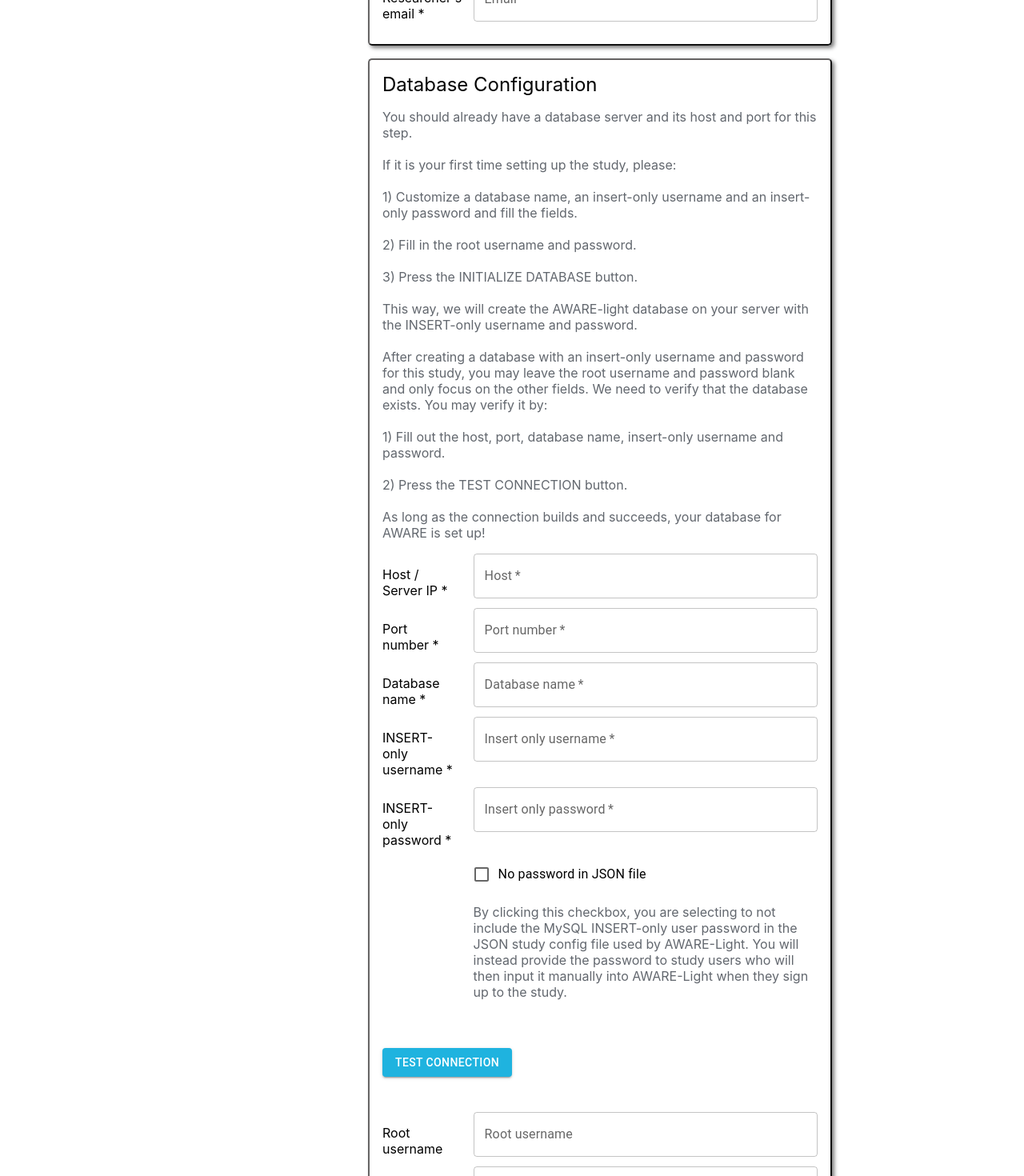
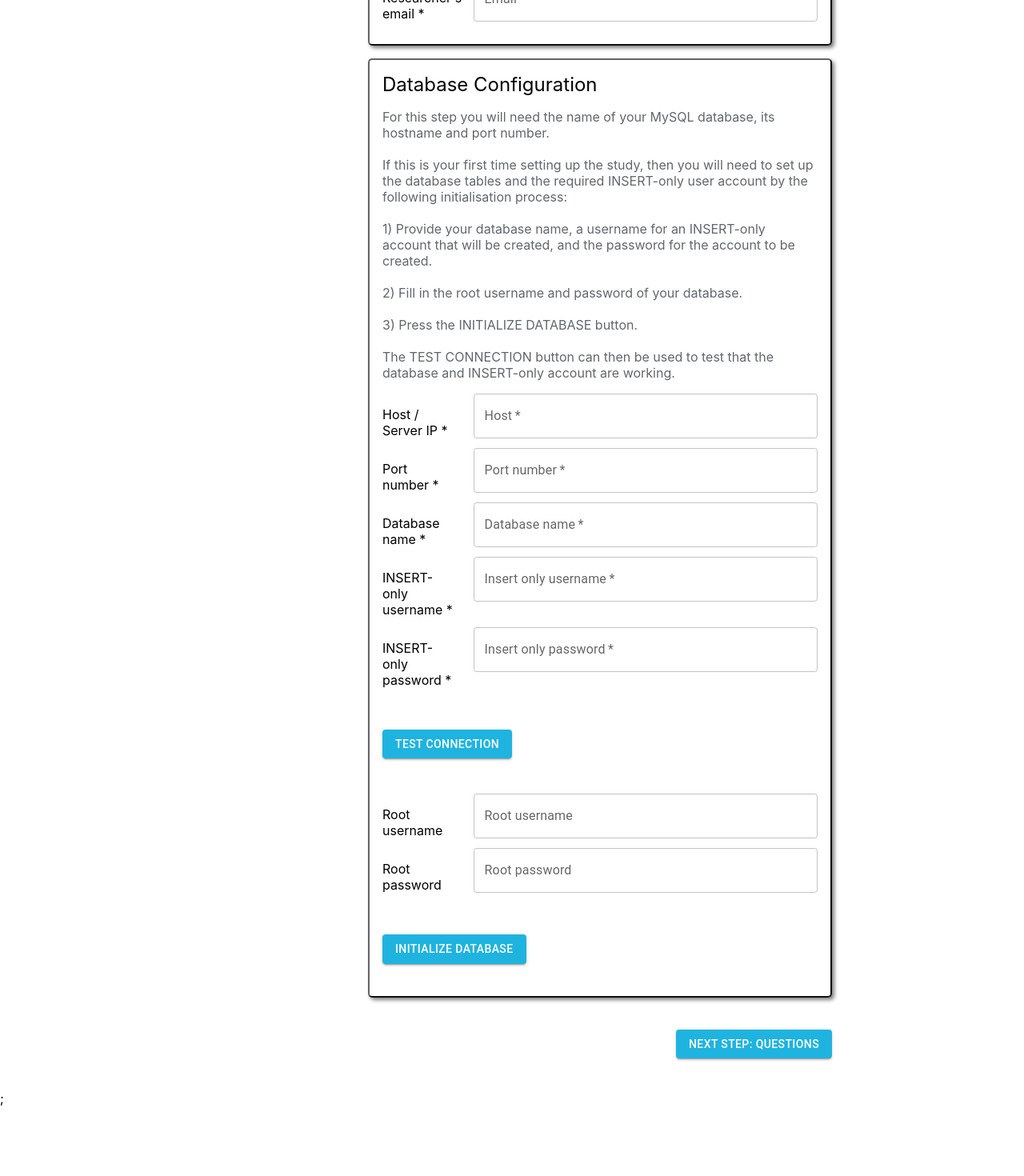
Before and after one commit to awareframework/AWARE-Light-Configurator, a React (Create React App) app in the folder reactapp/: page /study in a window 1280 px wide. Shown: the part 515-1985 px from the top of the page at 80% size. After the commit the page ends 1898 px from the top, so only its background shows below. Built offline with nearby package versions, Linux system fonts and the light colour scheme.

Commit message:
Update the DB instructions. Get rid of No Password in json option.

```diff
--- a/reactapp/src/pages/StudyInformation.jsx
+++ b/reactapp/src/pages/StudyInformation.jsx
@@ -311,42 +311,28 @@ export default function StudyInformation() {
         <div className="border">
           <p className="title">{TITLE2}</p>
           <p className="explanation">
-            You should already have a database server and its host and port for
-            this step.
+            For this step you will need the name of your MySQL database, its
+            hostname and port number.
             <br />
             <br />
-            If it is your first time setting up the study, please:
+            If this is your first time setting up the study, then you will need
+            to set up the database tables and the required INSERT-only user
+            account by the following initialisation process:
             <br />
             <br />
-            1) Customize a database name, an insert-only username and an
-            insert-only password and fill the fields.
+            1) Provide your database name, a username for an INSERT-only account
+            that will be created, and the password for the account to be
+            created.
             <br />
             <br />
-            2) Fill in the root username and password.
+            2) Fill in the root username and password of your database.
             <br />
             <br />
             3) Press the INITIALIZE DATABASE button.
             <br />
             <br />
-            This way, we will create the AWARE-light database on your server
-            with the INSERT-only username and password.
-            <br />
-            <br />
-            After creating a database with an insert-only username and password
-            for this study, you may leave the root username and password blank
-            and only focus on the other fields. We need to verify that the
-            database exists. You may verify it by:
-            <br />
-            <br />
-            1) Fill out the host, port, database name, insert-only username and
-            password.
-            <br />
-            <br />
-            2) Press the TEST CONNECTION button.
-            <br />
-            <br />
-            As long as the connection builds and succeeds, your database for
-            AWARE is set up!
+            The TEST CONNECTION button can then be used to test that the
+            database and INSERT-only account are working.
           </p>
 
           <Field
@@ -386,21 +372,21 @@ export default function StudyInformation() {
             required
           />
 
-          <Grid
-            container
-            rowSpacing={1}
-            columnSpacing={{ xs: 1, sm: 2, md: 3 }}
-          >
-            <Grid width="20%" />
-            <Grid width="80%">
-              <CustomizedCheckbox
-                recoilState={studyFormStudyInformationState}
-                field="config_without_password"
-                label="No password in JSON file"
-              />
-              <p style={{ fontSize: "1 rem" }}>{NO_PASSWORD_EXPLANATION}</p>
-            </Grid>
-          </Grid>
+          {/* <Grid */}
+          {/*  container */}
+          {/*  rowSpacing={1} */}
+          {/*  columnSpacing={{ xs: 1, sm: 2, md: 3 }} */}
+          {/* > */}
+          {/*  <Grid width="20%" /> */}
+          {/*  <Grid width="80%"> */}
+          {/*    <CustomizedCheckbox */}
+          {/*      recoilState={studyFormStudyInformationState} */}
+          {/*      field="config_without_password" */}
+          {/*      label="No password in JSON file" */}
+          {/*    /> */}
+          {/*    <p style={{ fontSize: "1 rem" }}>{NO_PASSWORD_EXPLANATION}</p> */}
+          {/*  </Grid> */}
+          {/* </Grid> */}
 
           <Box sx={{ width: "100%" }} mt={5} marginBottom={2}>
             <Grid
```
